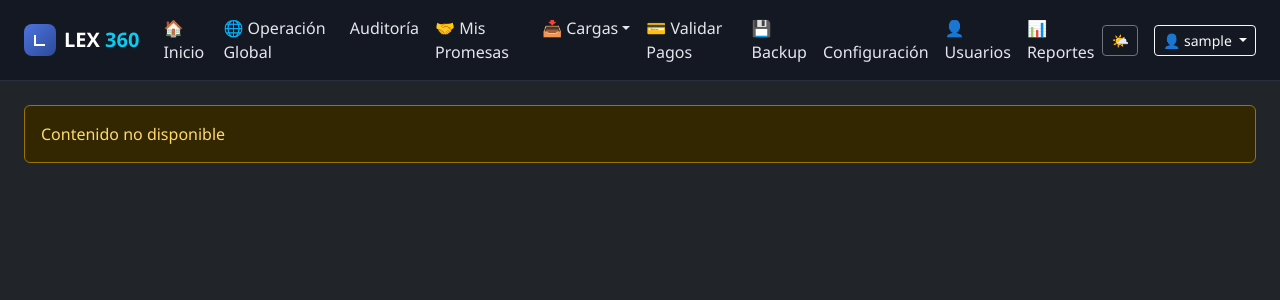
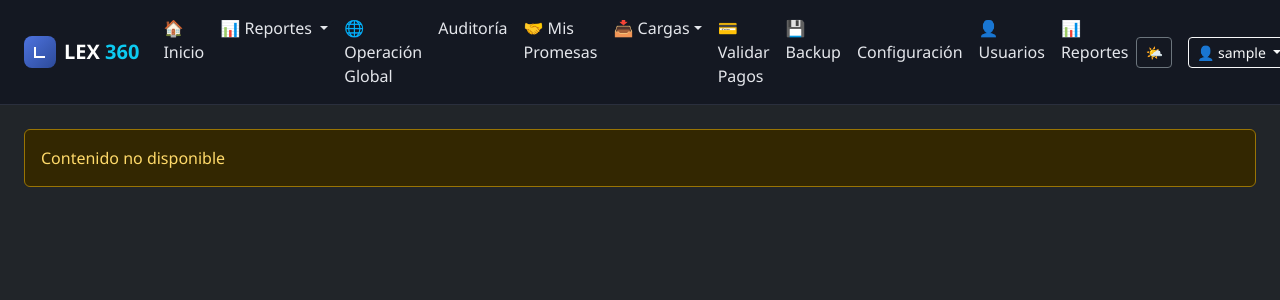
Before and after one commit to compuq/crm, a PHP site: the page made by src/views/frontend.php in a window 1280 px wide. Shown: the top 300 px of the page. Run offline with PHP 8.4, Linux system fonts and the light colour scheme; the template is opened without the code that fills it, so the values that code supplies are empty; the visitor is signed in with stand-in values (Sample User, id 1).

Commit message:
actualizacion 19-05-2026 21:34

```diff
--- a/src/views/layouts/nav.php
+++ b/src/views/layouts/nav.php
@@ -16,6 +16,20 @@
             <li class="nav-item"><a class="nav-link" href="?action=dashboard">🏠 Inicio</a></li>
 
 
+            <!-- ✅ SECCIÓN SOLO PARA ADMIN Y SUPERVISORES -->
+            <?php if (in_array($user['role'] ?? '', ['admin', 'supervisor', 'supervisor_general'])): ?>
+                <li class="nav-item dropdown">
+                    <a class="nav-link dropdown-toggle" href="#" role="button" data-bs-toggle="dropdown">
+                        📊 Reportes
+                    </a>
+                    <ul class="dropdown-menu dropdown-menu-dark">
+                        <li><a class="dropdown-item" href="?action=reportes_gestiones">Gestión de Llamadas</a></li>
+                        <li><a class="dropdown-item" href="?action=reportes_pagos">Validación de Pagos</a></li>
+                        <li><hr class="dropdown-divider"></li>
+                        <li><a class="dropdown-item" href="?action=reportes_promesas">Eficacia de Promesas</a></li>
+                    </ul>
+                </li>
+            <?php endif; ?>
 
             <!-- MENÚ SEGÚN ROL -->
             <?php if ($user['role'] === 'gestor'): ?>
```
